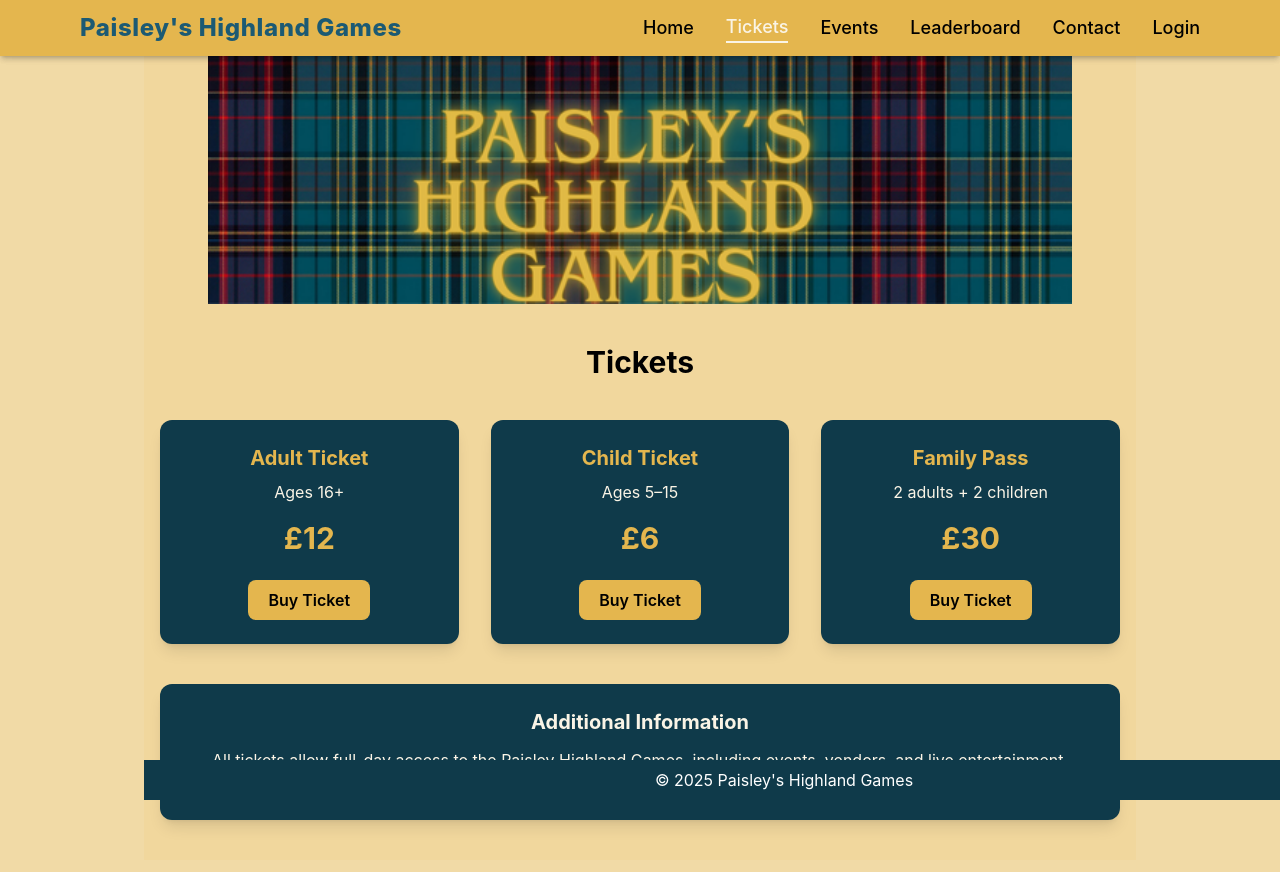
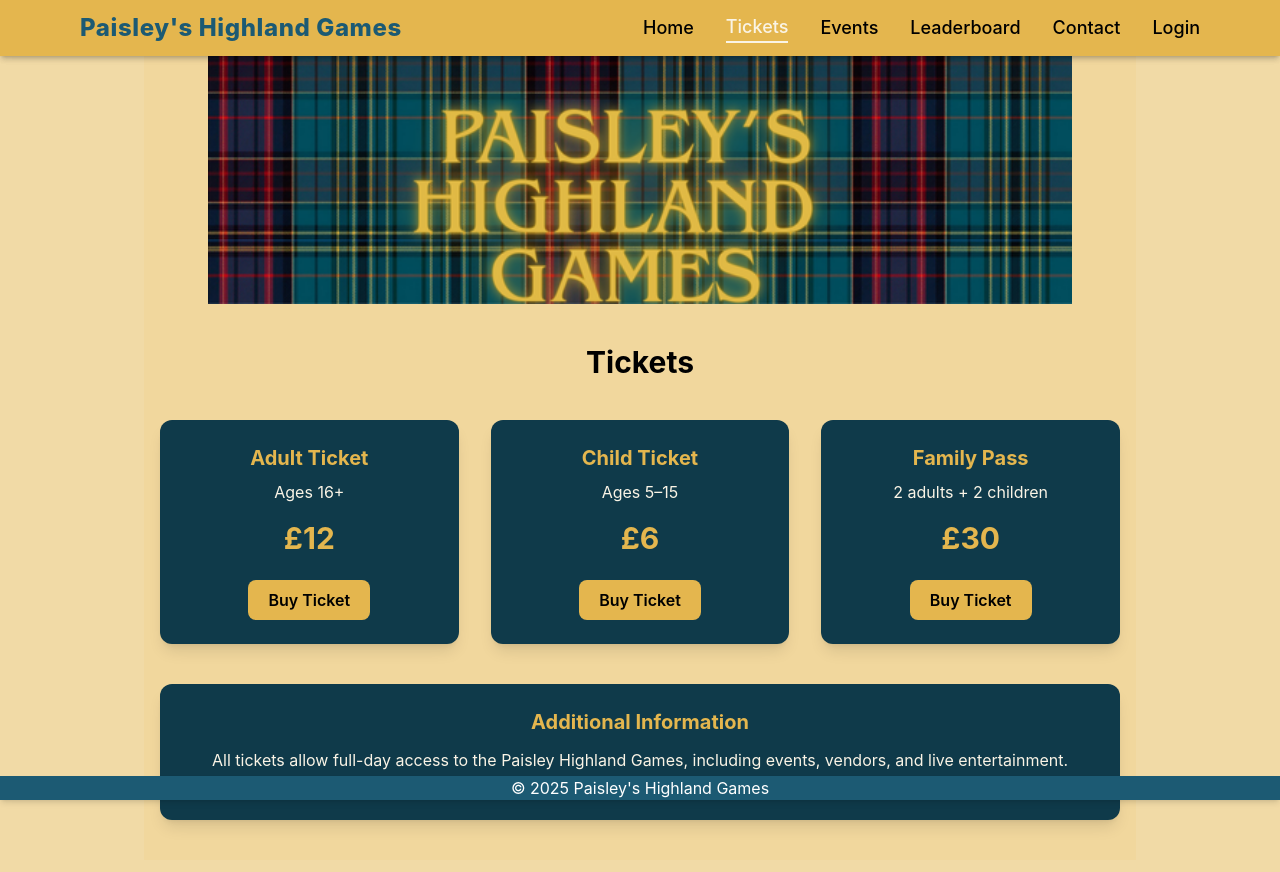
Before and after one commit to kllk15656/HighlandGames, a React (Vite) app in the folder client/: page /tickets in a window 1280 px wide. Shown: the top 872 px of the page. Built offline with nearby package versions, Linux system fonts and the light colour scheme.

Commit message:
ticket update

```diff
--- a/client/src/pages/Tickets.jsx
+++ b/client/src/pages/Tickets.jsx
@@ -8,13 +8,16 @@ export default function Tickets() {
       <Header />
       <Navbar />
 
+      {/* MAIN CONTENT */}
       <main className="max-w-5xl mx-auto px-4 py-10">
         <h1 className="text-3xl font-bold text-center mb-10 text-black">
           Tickets
         </h1>
 
+        {/* Ticket Cards */}
         <div className="grid grid-cols-1 md:grid-cols-3 gap-8">
 
+          {/* Ticket 1 */}
           <div className="bg-primary rounded-xl shadow-lg p-6 text-center">
             <h2 className="text-xl font-bold text-gold">Adult Ticket</h2>
             <p className="text-cream mt-2">Ages 16+</p>
@@ -30,6 +33,7 @@ export default function Tickets() {
             </a>
           </div>
 
+          {/* Ticket 2 */}
           <div className="bg-primary rounded-xl shadow-lg p-6 text-center">
             <h2 className="text-xl font-bold text-gold">Child Ticket</h2>
             <p className="text-cream mt-2">Ages 5–15</p>
@@ -45,6 +49,7 @@ export default function Tickets() {
             </a>
           </div>
 
+          {/* Ticket 3 */}
           <div className="bg-primary rounded-xl shadow-lg p-6 text-center">
             <h2 className="text-xl font-bold text-gold">Family Pass</h2>
             <p className="text-cream mt-2">2 adults + 2 children</p>
@@ -59,12 +64,22 @@ export default function Tickets() {
               Buy Ticket
             </a>
           </div>
+        </div>
 
+        {/* EXTRA INFO SECTION - FIXED */}
+        <div className="bg-primary rounded-xl shadow-lg p-6 mt-10 text-center">
+          <h2 className="text-xl font-bold text-gold mb-3">Additional Information</h2>
+
+          <p className="text-cream">
+            All tickets allow full-day access to the Paisley Highland Games, including events,
+            vendors, and live entertainment. Tickets can be shown digitally on your phone.
+          </p>
         </div>
-        {/* Extra Info */} <div className="bg-primary rounded-xl shadow-lg p-6 mt-10 text-center"> <h2 className="text-xl font-bold text-accent text-cream ">Additional Information</h2> <p className="text-cream mt-3"> All tickets allow full-day access to the Paisley Highland Games, including events, vendors, and live entertainment. Tickets can be shown digitally on your phone. </p> </div>
+
       </main>
 
-      <footer className="w-full bg-primary text-white text-center py-2 fixed bottom-0">
+      {/* FOOTER */}
+       <footer className="w-full bg-primary-light text-white text-center  shadow-md fixed bottom-0 left-0 z-50">
         © {new Date().getFullYear()} Paisley's Highland Games
       </footer>
     </div>
```
